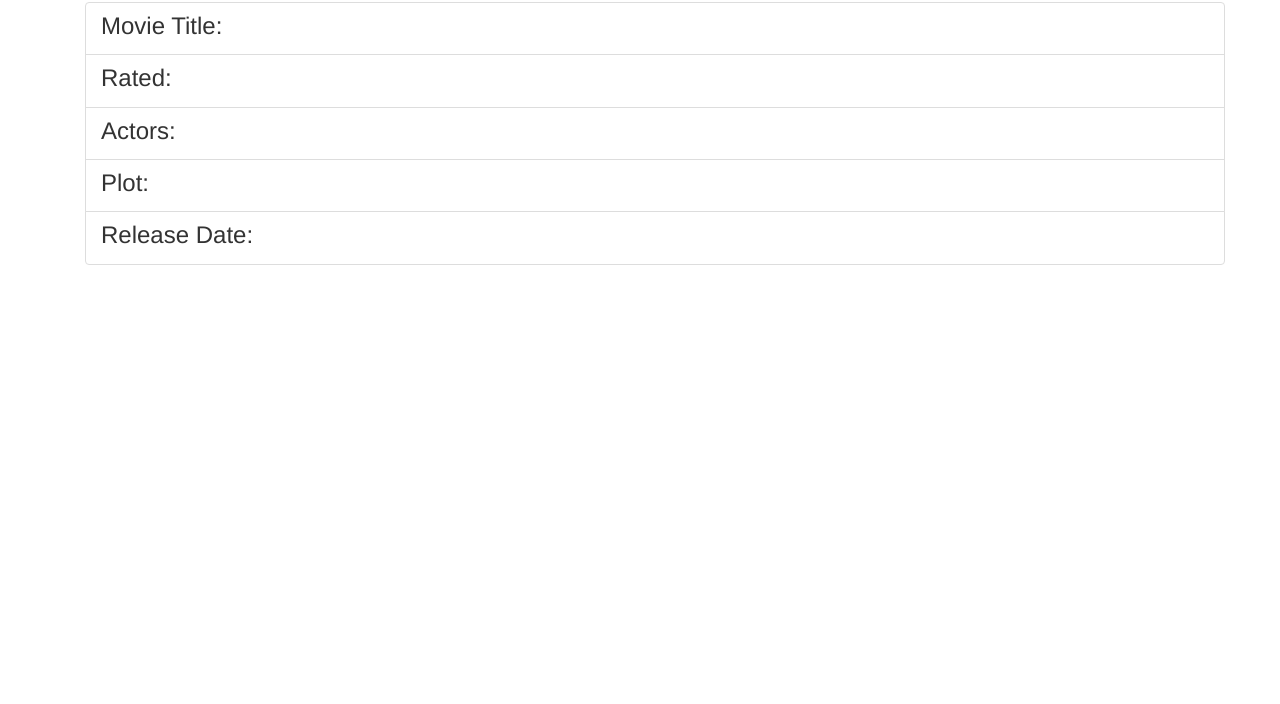
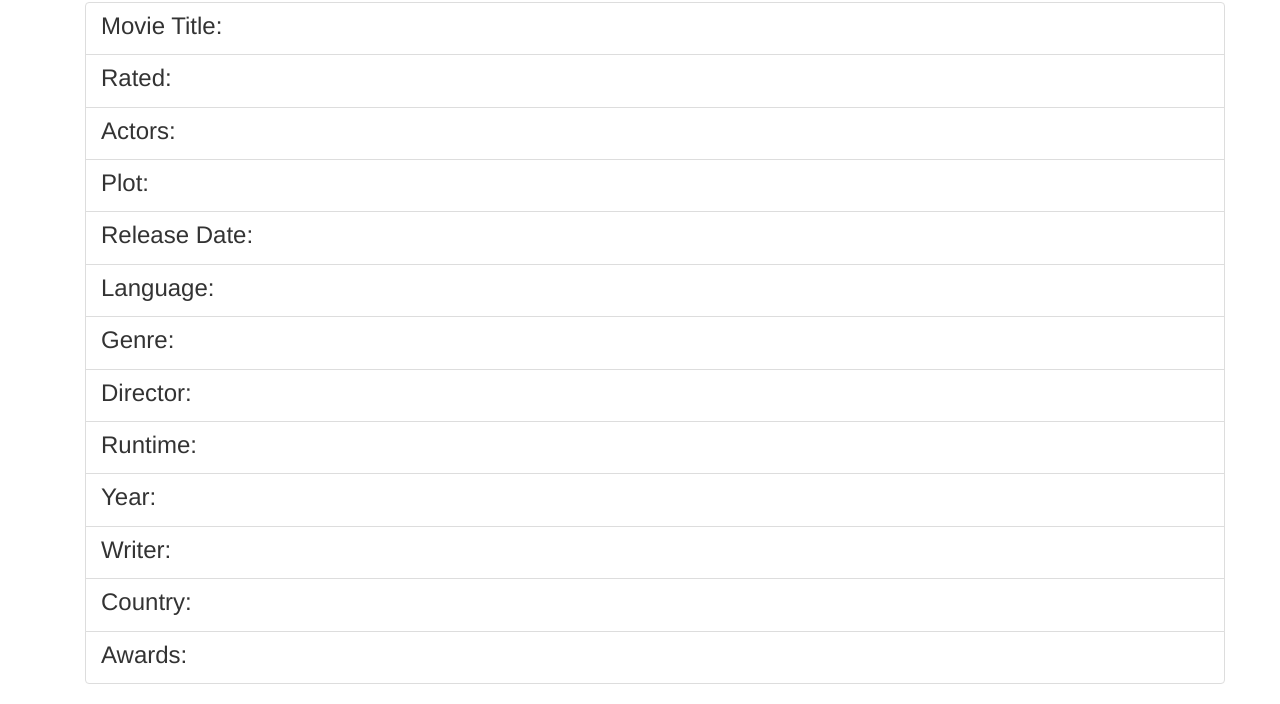
Before and after one commit to kgb16b/lesson8_ajax, a plain HTML site: page index.html in a window 1280 px wide. Shown: the part 533-1237 px from the top of the page. Before the commit the page ends 818 px from the top, so only its background shows below. Drawn offline with nearby package versions, Linux system fonts and the light colour scheme.

Commit message:
Lesson 8 final commit

```diff
--- a/index.html
+++ b/index.html
@@ -1,8 +1,8 @@
 <html>
 <!- -
 Program Name:   Seminole Movie Connection
-Author:
-Date:
+Author: Kaelen Birkholz
+Date: April 5, 2017
 Filename:   index.html
 - ->
 
@@ -53,6 +53,45 @@ Filename:   index.html
             <h3 class="list-group-item-heading">Release Date:</h3>
             <p class="list-group-item-text lead text-primary" id="Released">  </p>
         </a>
+        <a href="#" class="list-group-item">
+            <h3 class="list-group-item-heading">Language:</h3>
+            <p class="list-group-item-text lead text-primary" id="Language">  </p>
+        </a>
+
+        <a href="#" class="list-group-item">
+            <h3 class="list-group-item-heading">Genre:</h3>
+            <p class="list-group-item-text lead text-primary" id="Genre">  </p>
+        </a>
+
+        <a href="#" class="list-group-item">
+            <h3 class="list-group-item-heading">Director:</h3>
+            <p class="list-group-item-text lead text-primary" id="Director">  </p>
+        </a>
+
+        <a href="#" class="list-group-item">
+            <h3 class="list-group-item-heading">Runtime:</h3>
+            <p class="list-group-item-text lead text-primary" id="Runtime">  </p>
+        </a>
+
+        <a href="#" class="list-group-item">
+            <h3 class="list-group-item-heading">Year:</h3>
+            <p class="list-group-item-text lead text-primary" id="Year">  </p>
+        </a>
+
+        <a href="#" class="list-group-item">
+            <h3 class="list-group-item-heading">Writer:</h3>
+            <p class="list-group-item-text lead text-primary" id="Writer">  </p>
+        </a>
+
+        <a href="#" class="list-group-item">
+            <h3 class="list-group-item-heading">Country:</h3>
+            <p class="list-group-item-text lead text-primary" id="Country">  </p>
+        </a>
+
+        <a href="#" class="list-group-item">
+            <h3 class="list-group-item-heading">Awards:</h3>
+            <p class="list-group-item-text lead text-primary" id="Awards">  </p>
+        </a>
 
     </div>
 </div>
@@ -71,6 +110,14 @@ Filename:   index.html
                      $('#Actors').html(json.Actors);
                      $('#Plot').html(json.Plot);
                      $('#Released').html(json.Released);
+                     $('#Language').html(json.Language);
+                     $('#Genre').html(json.Genre);
+                     $('#Director').html(json.Director);
+                     $('#Runtime').html(json.Runtime);
+                     $('#Year').html(json.Year);
+                     $('#Writer').html(json.Writer);
+                     $('#Country').html(json.Country);
+                     $('#Awards').html(json.Awards);
                 })
                 .fail(function() {
                       alert("Posting failed.");
```
Also changed, not shown: 1 other file.
